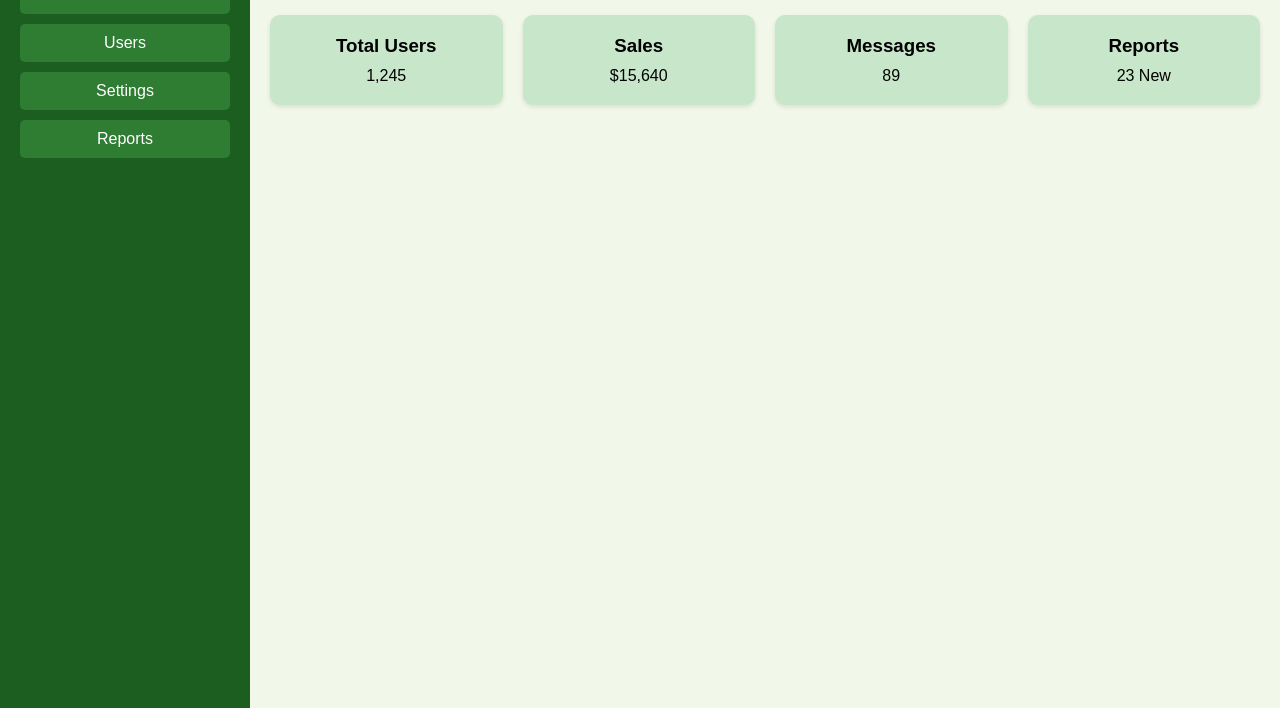
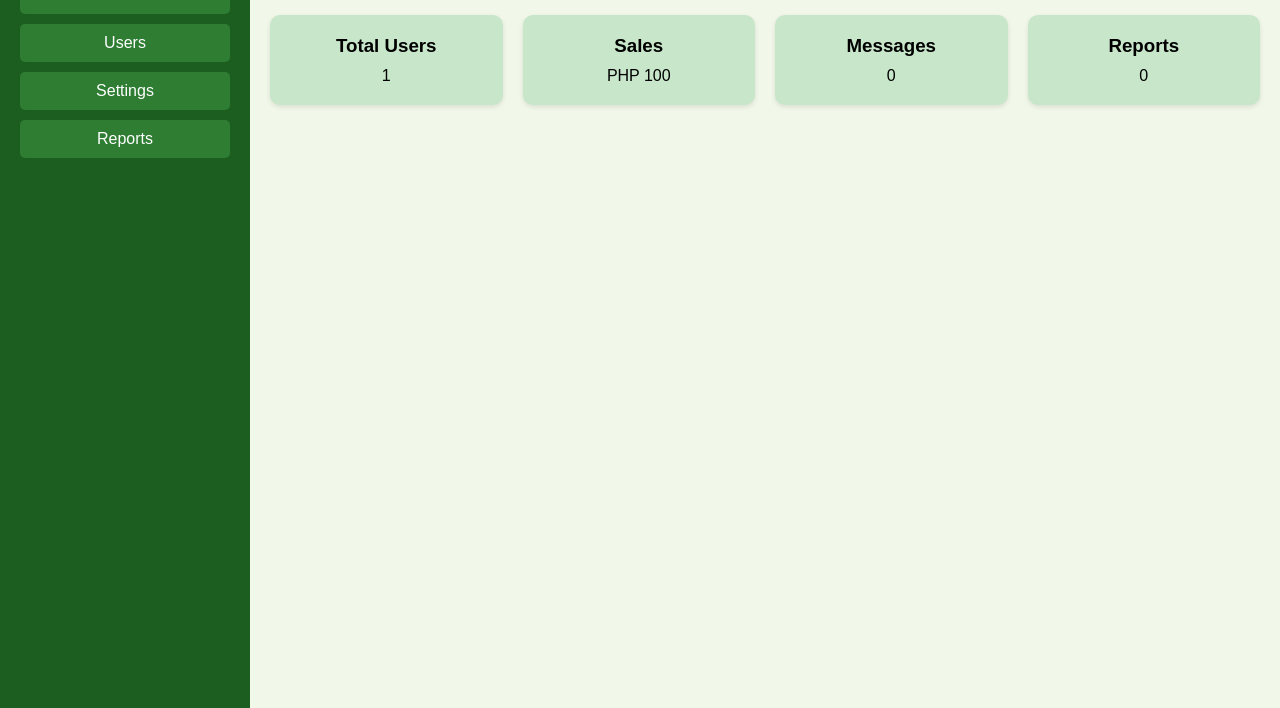
Before and after one commit to Reima007/calleb-store, a plain HTML site: page admin-dashboard.html in a window 1280 px wide. Shown: the part 92-800 px from the top of the page. Drawn offline with Linux system fonts and the light colour scheme.

Commit message:
Update admin-dashboard.html

```diff
--- a/admin-dashboard.html
+++ b/admin-dashboard.html
@@ -132,19 +132,19 @@
         <div class="dashboard">
             <div class="card">
                 <h3>Total Users</h3>
-                <p>1,245</p>
+                <p>1</p>
             </div>
             <div class="card">
                 <h3>Sales</h3>
-                <p>$15,640</p>
+                <p>PHP 100</p>
             </div>
             <div class="card">
                 <h3>Messages</h3>
-                <p>89</p>
+                <p>0</p>
             </div>
             <div class="card">
                 <h3>Reports</h3>
-                <p>23 New</p>
+                <p>0</p>
             </div>
         </div>
     </div>
```
